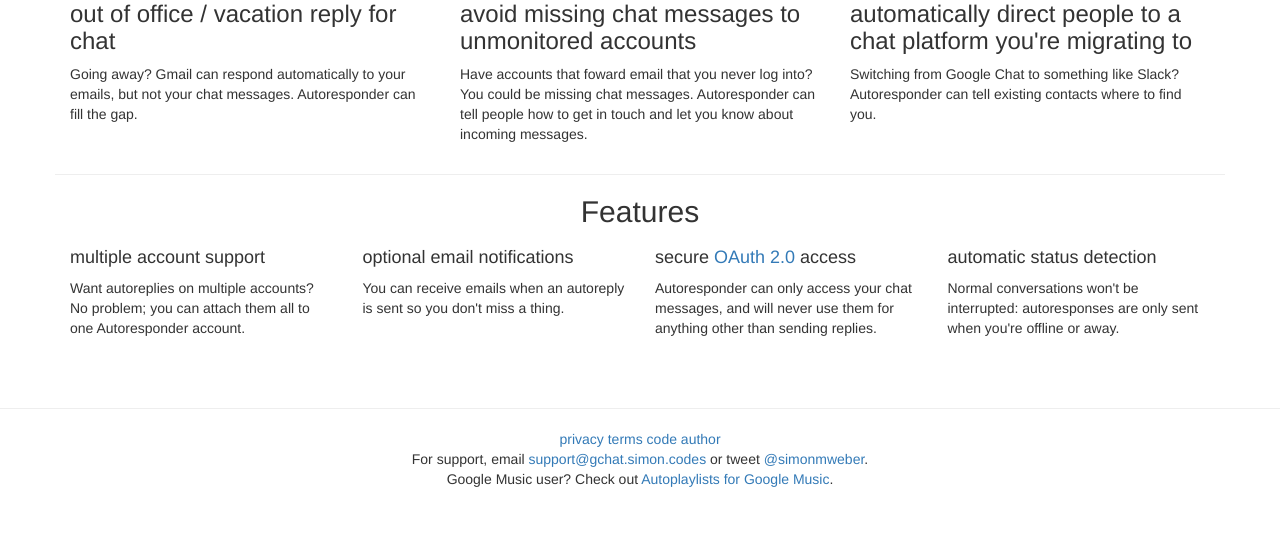
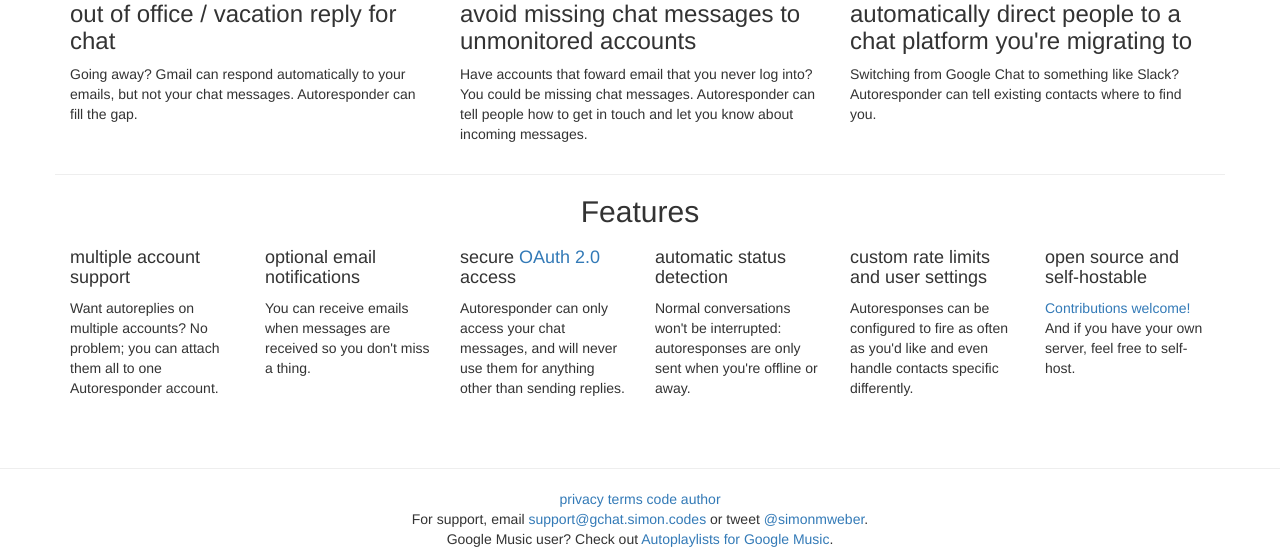
Before and after one commit to simon-weber/gchatautorespond, a Django app: page / in a window 1280 px wide. Shown: the part 498-1047 px from the top of the page. Before the commit the page ends 985 px from the top, so only its background shows below. Run offline with Django 3.2, Linux system fonts and the light colour scheme; parts of the project's set-up code (start-up, migrations or seed data) failed here and were passed over; some libraries are stand-ins or nearby versions.

Commit message:
add new features to logged out page

```diff
--- a/gchatautorespond/apps/autorespond/templates/logged_out.html
+++ b/gchatautorespond/apps/autorespond/templates/logged_out.html
@@ -50,28 +50,41 @@
             <hr>
             <h2>Features</h2>
         </div>
-        <div class="col-lg-3">
+        <div class="col-lg-2">
             <h4>multiple account support</h4>
             <p>
             Want autoreplies on multiple accounts? No problem; you can attach them all to one Autoresponder account.
             </p>
         </div>
-        <div class="col-lg-3">
+        <div class="col-lg-2">
             <h4>optional email notifications</h4>
             <p>
-            You can receive emails when an autoreply is sent so you don't miss a thing.
+            You can receive emails when messages are received so you don't miss a thing.
             </p>
         </div>
-        <div class="col-lg-3">
+        <div class="col-lg-2">
             <h4>secure <a href="https://developers.google.com/talk/jep_extensions/oauth">OAuth 2.0</a> access</h4>
             <p>
             Autoresponder can only access your chat messages, and will never use them for anything other than sending replies.
             </p>
         </div>
-        <div class="col-lg-3">
+        <div class="col-lg-2">
             <h4>automatic status detection</h4>
             <p>
             Normal conversations won't be interrupted: autoresponses are only sent when you're offline or away.
+            </p>
+        </div>
+        <div class="col-lg-2">
+            <h4>custom rate limits and user settings</h4>
+            <p>
+            Autoresponses can be configured to fire as often as you'd like and even handle contacts specific differently.
+            </p>
+        </div>
+        <div class="col-lg-2">
+            <h4>open source and self-hostable</h4>
+            <p>
+            <a href="https://github.com/simon-weber/gchatautorespond">Contributions welcome!</a>
+            And if you have your own server, feel free to self-host.
             </p>
         </div>
     </div>
```
